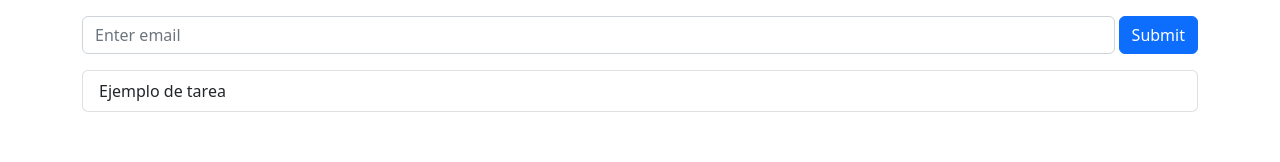
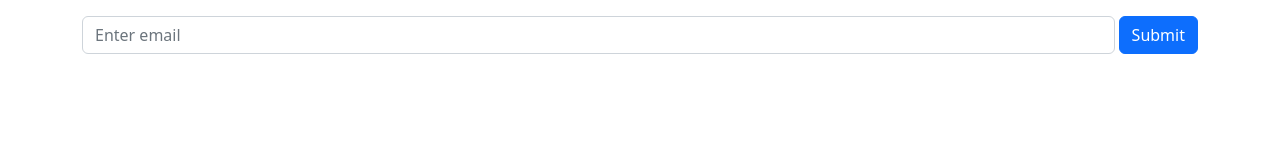
Before and after one commit to RodrigoVizcarraDev/rect_ej4, a React (Vite) app: page / in a window 1280 px wide. Shown: the part 132-294 px from the top of the page. Built offline with nearby package versions, Linux system fonts and the light colour scheme.

Commit message:
En proceso tarea de crear lista de tareas

```diff
--- a/src/components/FormularioTarea.jsx
+++ b/src/components/FormularioTarea.jsx
@@ -1,21 +1,34 @@
 import { Form, Button } from "react-bootstrap";
 import ListaTareas from "./ListaTareas";
+import { useState } from "react";
 
 const FormularioTarea = () => {
+    const [tarea, setTarea] = useState("");
+    const [tareas, setTareas] = useState([]);
+
+    const handleSubmit = (e) => {
+        e.preventDefault();
+        setTareas([...tareas, tarea,]);
+    }
     return (
         <>
-            <Form>
+            <Form onSubmit={handleSubmit}>
                 <Form.Group
                     className="mb-3 d-flex gap-1"
                     controlId="formBasicEmail"
                 >
-                    <Form.Control type="text" placeholder="Enter email" />
+                    <Form.Control
+                        type="text"
+                        placeholder="Enter email"
+                        onChange={(e) => setTarea(e.target.value)}
+                        value={tarea}
+                    />
                     <Button variant="primary" type="submit">
                         Submit
                     </Button>
                 </Form.Group>
             </Form>
-            <ListaTareas></ListaTareas>
+            <ListaTareas listaTareas={tareas}></ListaTareas>
         </>
     );
 };
--- a/src/components/ItemTarea.jsx
+++ b/src/components/ItemTarea.jsx
@@ -1,8 +1,8 @@
 import { ListGroup } from "react-bootstrap";
 
-const ItemTarea = () => {
+const ItemTarea = ({tarea}) => {
     return (
-        <ListGroup.Item>Ejemplo de tarea</ListGroup.Item>
+        <ListGroup.Item>{tarea}</ListGroup.Item>
     );
 };
 
--- a/src/components/ListaTareas.jsx
+++ b/src/components/ListaTareas.jsx
@@ -1,10 +1,13 @@
 import { ListGroup } from "react-bootstrap";
 import ItemTarea from "./ItemTarea";
 
-const ListaTareas = () => {
+const ListaTareas = ({listaTareas}) => {
+
     return (
         <ListGroup>
-            <ItemTarea></ItemTarea>
+            {listaTareas.map((tarea)=>{
+                return <ItemTarea valueTarea={tarea}></ItemTarea>
+            })}
         </ListGroup>
     );
 };
```
